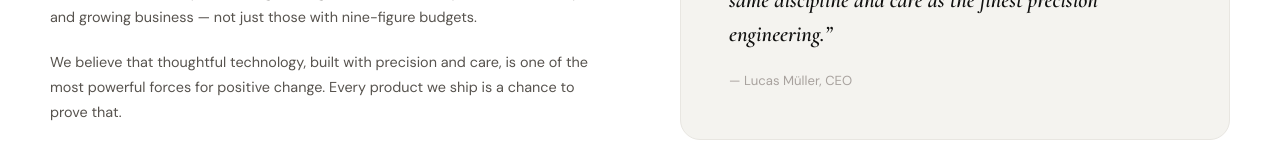
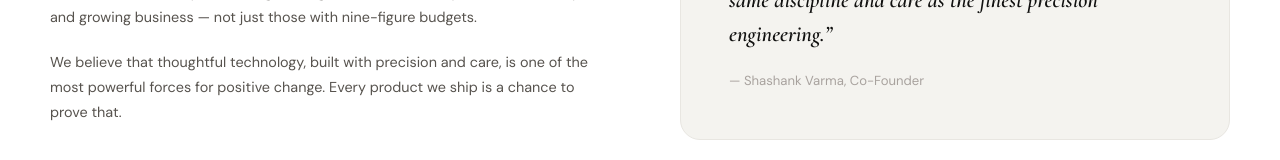
Before and after one commit to shashankvarma1/SwissFlowTech, a Next.js app: page /about in a window 1280 px wide. Shown: the part 768-928 px from the top of the page. Built offline with nearby package versions, Linux system fonts and the light colour scheme; no server answers.

Commit message:
Commit 5

```diff
--- a/app/about/page.tsx
+++ b/app/about/page.tsx
@@ -47,7 +47,7 @@ export default function About() {
             <p style={{ fontFamily: "var(--font-display)", fontSize: "1.4rem", fontWeight: 600, color: "var(--text-1)", lineHeight: 1.5, fontStyle: "italic" }}>
               &ldquo;Great software isn&apos;t just written — it&apos;s crafted with the same discipline and care as the finest precision engineering.&rdquo;
             </p>
-            <p style={{ marginTop: 20, color: "var(--text-3)", fontSize: "0.82rem" }}>— Lucas Müller, CEO</p>
+            <p style={{ marginTop: 20, color: "var(--text-3)", fontSize: "0.82rem" }}>— Shashank Varma, Co-Founder</p>
           </div>
         </div>
       </section>
```
